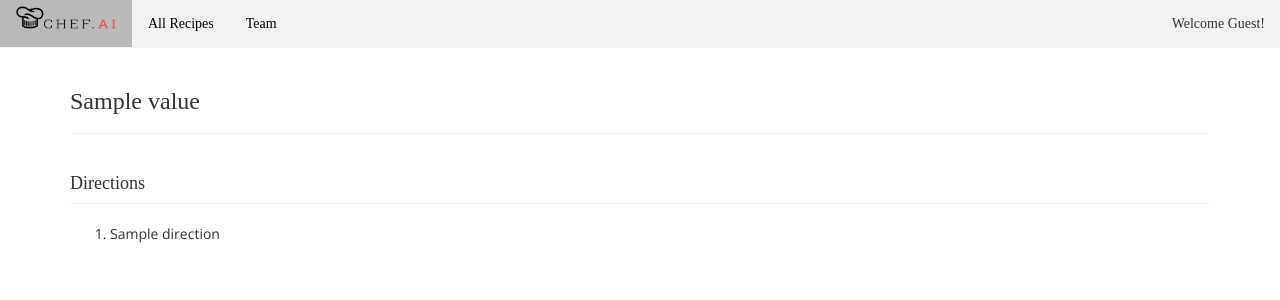
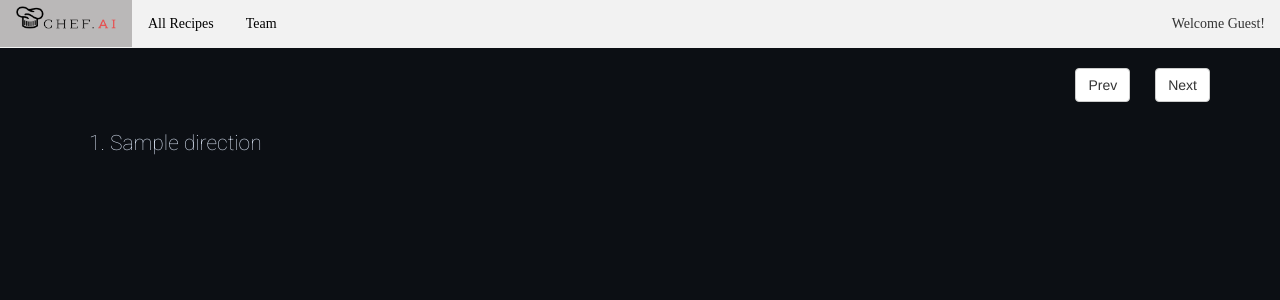
Before and after one commit to ChefAICS408/ChefAI, a Flask app: template Front-End/templates/cookingmode.html in a window 1280 px wide. Shown: the top 300 px of the page. Run offline with Flask 2, Linux system fonts and the light colour scheme; the template is opened without the code that fills it: most values are stand-ins (such as "Sample title", 1, 10 or a date in 2020); parts of the project's set-up code (start-up, migrations or seed data) failed here and were passed over; some libraries are stand-ins or nearby versions.

Commit message:
Bing API Bug Fix + Cooking Mode

```diff
--- /dev/null
+++ b/Front-End/mytestenv/pyvenv.cfg
@@ -0,0 +1,3 @@
+home = /Library/Frameworks/Python.framework/Versions/3.5/bin
+include-system-site-packages = false
+version = 3.5.3
--- a/Front-End/route.py
+++ b/Front-End/route.py
@@ -1,9 +1,14 @@
 import main
-from flask import Flask, Response, request, render_template, url_for, redirect
+from flask import Flask, Response, request, render_template, url_for, redirect, session
 import requests
 import json
-from google.oauth2 import id_token
-from google.auth.transport import requests
+from IPython.display import HTML
+from azure.cognitiveservices.search.imagesearch import ImageSearchAPI
+from azure.cognitiveservices.search.imagesearch.models import ImageType, ImageAspect, ImageInsightModule
+from msrest.authentication import CognitiveServicesCredentials
+
+#from google.oauth2 import id_token
+#from google.auth.transport import requests
 
 app = Flask(__name__)
 
@@ -16,7 +21,7 @@ def login():
 	print("final")
 	token = request.form['idtoken']
 	try:
-	# Specify the CLIENT_ID of the app that accesses the backend:
+		# Specify the CLIENT_ID of the app that accesses the backend:
 		idinfo = id_token.verify_oauth2_token(token, requests.Request(), '339501366292-490ah4i6iib1j41b1skc878vib70nd0t.apps.googleusercontent.com')
 
 		# Or, if multiple clients access the backend server:
@@ -35,8 +40,8 @@ def login():
 		userid = idinfo['sub']
 	except ValueError:
 		# Invalid token
-			pass
-	return "ee"
+		pass
+	return redirect(url_for('ingredients'))
 
 @app.route("/ingredients", methods = ['GET','POST'])
 def ingredients():
@@ -92,26 +97,30 @@ def allrecipes_post():
 def recipe(page_cnt, recipe_id):
 
 	dict = obj.getRecipe(page_cnt,recipe_id, obj.sortby)
-	subscription_key = "c741ec48817b42b297565fb499cccc39"
-	assert subscription_key
-	search_url = "https://api.cognitive.microsoft.com/bing/v7.0/search"
-	search_term = dict['title']
-	headers = {"Ocp-Apim-Subscription-Key" : subscription_key}
-	params  = {"q": search_term, "textDecorations":True, "textFormat":"HTML"}
-	response = requests.get(search_url, headers=headers, params=params)
-	response.raise_for_status()
-	search_results = response.json()
-	search_url = search_results['images']['value'][0]['contentUrl']
-	print(search_url)
+	session['recipe_dict'] = dict
+	subscription_key = "021602f9aea34fd1987400057e71fb9e"
+	client = ImageSearchAPI(CognitiveServicesCredentials(subscription_key))
+	image_results = client.images.search(
+        query= dict['title'],
+        image_type=ImageType.photo, # Could be the str "AnimatedGif"
+        aspect=ImageAspect.wide # Could be the str "Wide"
+    )
+
+	if image_results.value:
+		first_image_result = image_results.value[0]
+	else:
+		print("Couldn't find image results!")
+		#print(search_url)
 	if(len(dict) == 0):
 		return None
-	return render_template("recipe.html", value=dict, search = search_url)
+	return render_template("recipe.html", value=dict, search = first_image_result.content_url)
 
-@app.route("/cookingmode", methods = ['GET','POST'])
+@app.route("/cookingmode")
 def cookingmode():
-	recipe = request.form['data']
-	print(recipe)
+	dict = session.get('recipe_dict', None)
+	return render_template("cookingmode.html", value = dict)
 
 if __name__ == '__main__':
 	obj = main.ML()
+	app.config["SECRET_KEY"] = "ITSASECRET"
 	app.run(debug=True,host="localhost")
--- a/Front-End/templates/cookingmode.html
+++ b/Front-End/templates/cookingmode.html
@@ -14,9 +14,11 @@
 
 	<link href="https://fonts.googleapis.com/css?family=Open+Sans" rel="stylesheet">
 
+	<link href="https://fonts.googleapis.com/css?family=Roboto:100" rel="stylesheet">
+
 	<title>ChefAI</title>
 </head>
-<body>
+<body style="background-color: #0c0f14;">
 	<!-- Navigation Bar -->
 	<div id="nav">
 		<ul>
@@ -28,17 +30,39 @@
 	</div>
 	<!-- Navigation Bar-->
 	<div class="container">
-		<div class="page-header">
-			<h3 class="slab">{{ value['title'] }}</h3>
-		</div>
-
-		<h4 class="slab page-header">Directions</h4>
-		<ol class="open-sans">
+		<br>
+		<a href="#" class="next btn btn-default" style="margin-left: 25px; float: right;">Next</a>
+		<a href="#" class="prev btn btn-default" style="margin-left: 25px; float: right;">Prev</a>
+		<br>
+		<br>
+		<br>
+		<ol class="list" style="color: #d5dfef; font-family: 'Roboto', sans-serif;">
 			{% for i in value['directions'] %}
-			<li> {{ i }} </li>
+			<li style="display: none; font-size: 1.5em; padding-bottom: 10px;"> {{ i }} </li>
 			{% endfor %}
+			<li style="display: none; font-size: 1.5em; padding-bottom: 10px;"> Ready! </li>
 		</ol>
-		<br>
 	</div>
+	<script>
+		$('ol.list li:eq(0)').fadeIn("slow");
+		var cnt = 0;
+		$('.next').click(function() {
+			var n = $( 'ol li' ).length;
+			console.log(n)
+			if(cnt == n - 1){
+				return;
+			}
+			cnt = cnt + 1;
+			console.log(cnt);
+    		$('ol.list li:eq('+cnt+')').fadeIn("slow");
+		});
+		$('.prev').click(function() {
+			if(cnt == 0){
+				return
+			}
+    		$('ol.list li:eq('+cnt+')').fadeOut("slow");
+    		cnt = cnt - 1;
+		});
+	</script>
 </body>
 </html>
--- a/Front-End/templates/index.html
+++ b/Front-End/templates/index.html
@@ -64,6 +64,7 @@
         console.log('Signed in as: ' + xhr.responseText);
         };
         xhr.send('idtoken=' + id_token);
+
       };
     </script>
       <a href="/ingredients"><div class="log-in-btn"> Log in </div></a>
--- a/Front-End/templates/recipe.html
+++ b/Front-End/templates/recipe.html
@@ -45,11 +45,6 @@
 			{% endfor %}
 		</ol>
 		<a href="/cookingmode" class="btn btn-default" style="margin-left: 25px;">Cooking Mode!</a>
-		<script>
-			$.post( "/cookingmode", {
-				data: {{ value }}
-			});
-		</script>
 		<h4 class="slab page-header">Nutritional Information</h4>
 		<ul class="open-sans">
 			<li>Fat: {{ value['fat'] }}</li>
```
Also changed, not shown: 10 other files.
